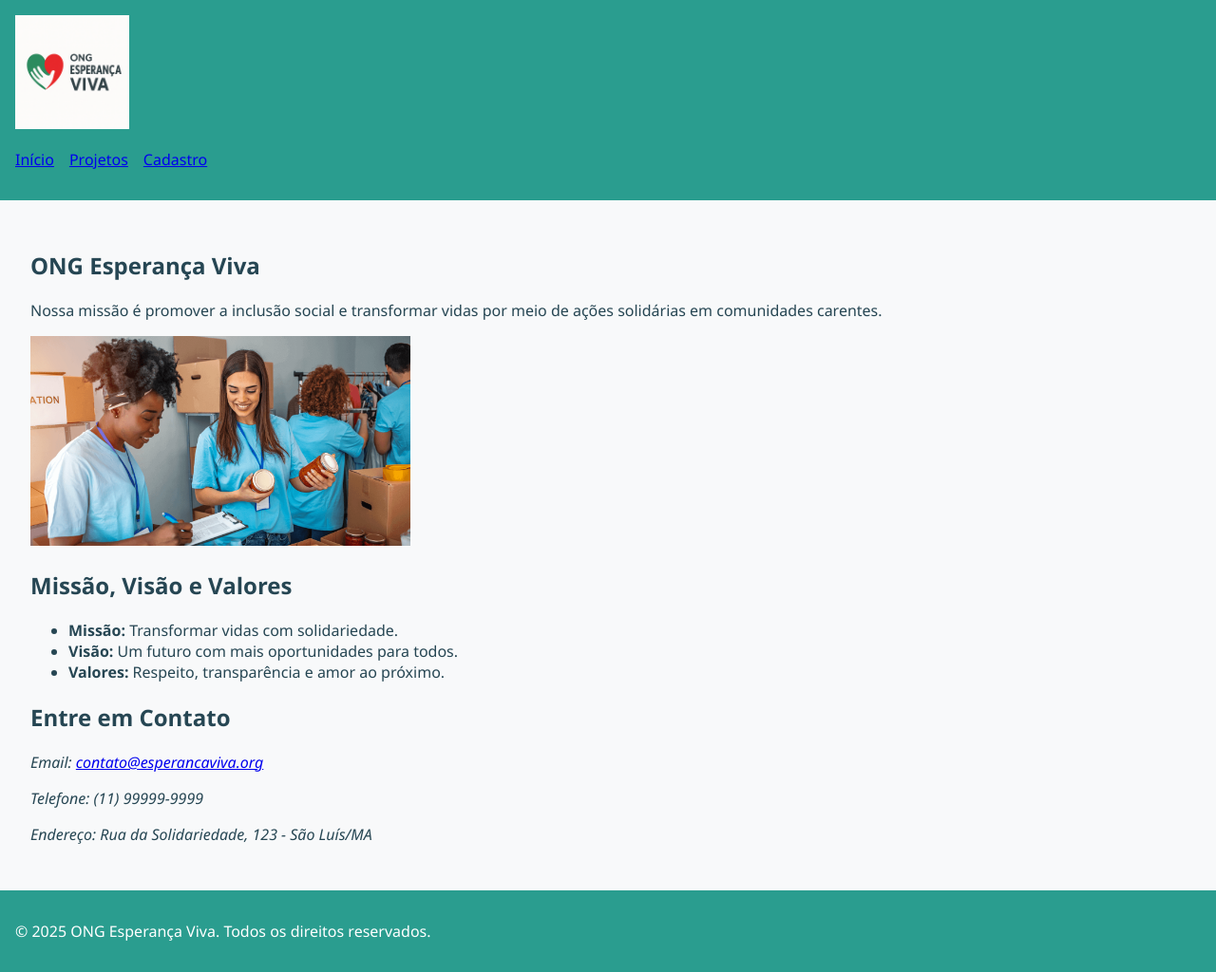
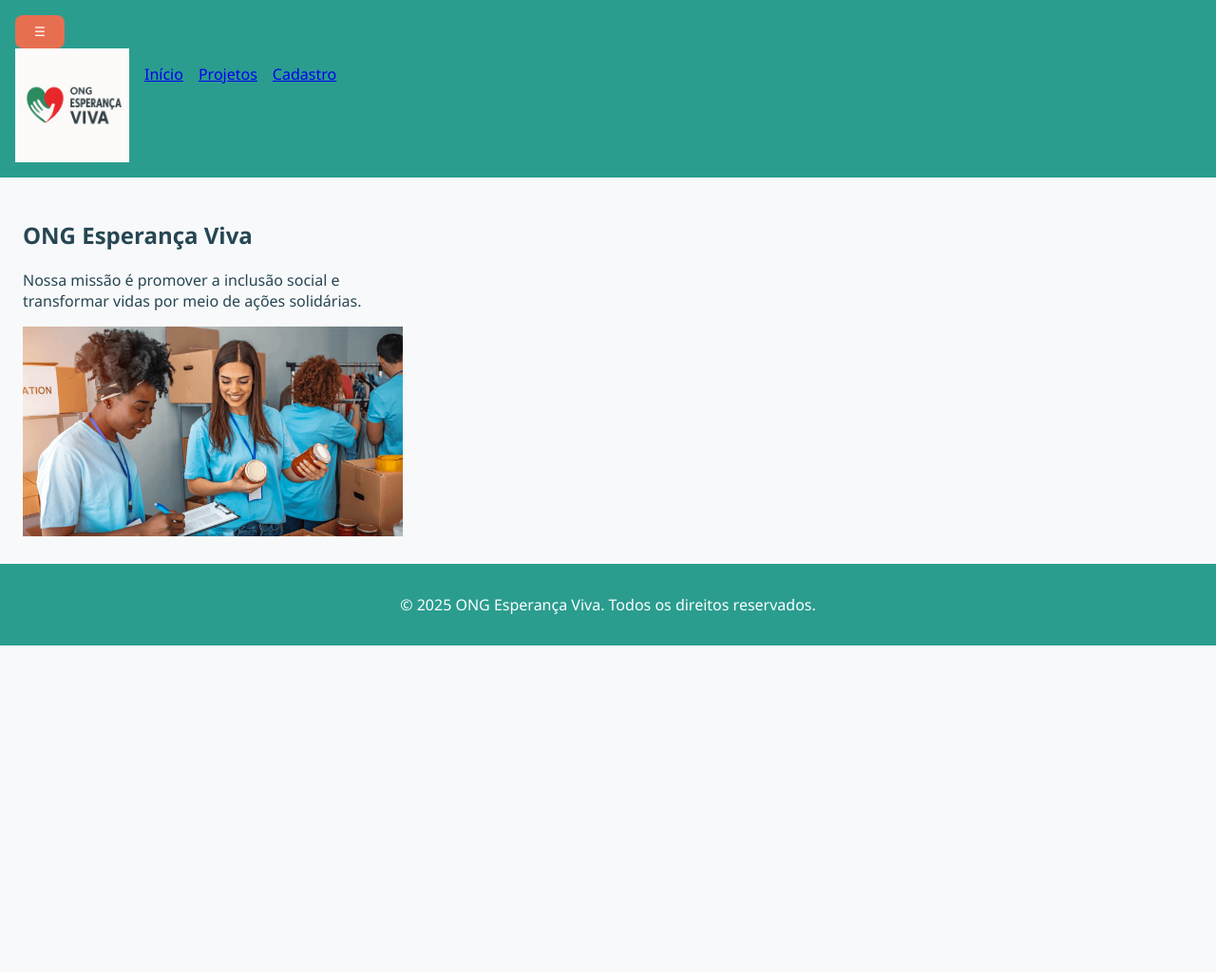
Before and after one commit to mjrdev/html-semantico, a plain HTML site: page index.html in a window 1280 px wide. Shown: the whole page at 95% size. After the commit the page ends 800 px from the top, so only its background shows below. Drawn offline with Linux system fonts and the light colour scheme.

Commit message:
adiciona dinamica com js

```diff
--- a/css/components.css
+++ b/css/components.css
@@ -36,3 +36,12 @@ input:focus {
   border-color: var(--cor-primaria);
   outline: none;
 }
+
+input.erro {
+  border-color: var(--cor-erro);
+  background: #ffe8e8;
+}
+.msg-erro {
+  color: var(--cor-erro);
+  font-size: 0.875rem;
+}
--- a/index.html
+++ b/index.html
@@ -1,56 +1,43 @@
 <!DOCTYPE html>
 <html lang="pt-BR">
 <head>
-  <meta charset="UTF-8">
-  <meta name="viewport" content="width=device-width, initial-scale=1.0">
-  <meta name="description" content="ONG Esperança Viva - Transformando vidas através da solidariedade.">
-  <link rel="stylesheet" href="css/base.css">
-  <link rel="stylesheet" href="css/layout.css">
-  <link rel="stylesheet" href="css/components.css">
-  <link rel="stylesheet" href="css/utilities.css">
+  <meta charset="UTF-8" />
+  <meta name="viewport" content="width=device-width, initial-scale=1.0" />
+  <meta name="description" content="ONG Esperança Viva - Transformando vidas através da solidariedade." />
+  <title>ONG Esperança Viva</title>
 
-  <title>ONG Esperança Viva</title>
+  <!-- CSS do design system -->
+  <link rel="stylesheet" href="css/base.css" />
+  <link rel="stylesheet" href="css/layout.css" />
+  <link rel="stylesheet" href="css/components.css" />
+  <link rel="stylesheet" href="css/utilities.css" />
 </head>
 <body>
+  <!-- Cabeçalho e navegação -->
   <header>
-    <img src="imagens/logo.png" alt="Logo da ONG Esperança Viva" width="120">
-    <nav>
-      <ul>
-        <li><a href="index.html">Início</a></li>
-        <li><a href="projetos.html">Projetos</a></li>
-        <li><a href="cadastro.html">Cadastro</a></li>
-      </ul>
-    </nav>
+    <div class="container row items-center justify-between">
+      <img src="imagens/logo.png" alt="Logo da ONG Esperança Viva" width="120" />
+      <nav aria-label="Menu principal">
+        <ul>
+          <li><a href="home.html" data-route="home">Início</a></li>
+          <li><a href="projetos.html" data-route="projetos">Projetos</a></li>
+          <li><a href="cadastro.html" data-route="cadastro">Cadastro</a></li>
+        </ul>
+      </nav>
+    </div>
   </header>
 
-  <main>
-    <section>
-      <h1>ONG Esperança Viva</h1>
-      <p>Nossa missão é promover a inclusão social e transformar vidas por meio de ações solidárias em comunidades carentes.</p>
-      <img src="imagens/voluntarios.png" alt="Voluntários da ONG em ação" width="400">
-    </section>
-
-    <section>
-      <h2>Missão, Visão e Valores</h2>
-      <ul>
-        <li><strong>Missão:</strong> Transformar vidas com solidariedade.</li>
-        <li><strong>Visão:</strong> Um futuro com mais oportunidades para todos.</li>
-        <li><strong>Valores:</strong> Respeito, transparência e amor ao próximo.</li>
-      </ul>
-    </section>
-
-    <section>
-      <h2>Entre em Contato</h2>
-      <address>
-        <p>Email: <a href="mailto:contato@esperancaviva.org">contato@esperancaviva.org</a></p>
-        <p>Telefone: (11) 99999-9999</p>
-        <p>Endereço: Rua da Solidariedade, 123 - São Luís/MA</p>
-      </address>
-    </section>
+  <!-- Área principal onde o JS insere o conteúdo -->
+  <main id="conteudo" class="container p-3">
+    <noscript>Ative o JavaScript para visualizar o conteúdo completo.</noscript>
   </main>
 
-  <footer>
+  <!-- Rodapé -->
+  <footer class="text-center p-2">
     <p>&copy; 2025 ONG Esperança Viva. Todos os direitos reservados.</p>
   </footer>
+
+  <!-- Scripts JS (módulos) -->
+  <script type="module" src="js/main.js"></script>
 </body>
 </html>
--- /dev/null
+++ b/js/formValidator.js
@@ -0,0 +1,28 @@
+export function formValidator() {
+  const form = document.querySelector("#formCadastro");
+  if (!form) return;
+
+  form.addEventListener("submit", (e) => {
+    e.preventDefault();
+    let valid = true;
+
+    form.querySelectorAll("input[required]").forEach(input => {
+      const error = input.nextElementSibling;
+      if (input.value.trim() === "" || !input.checkValidity()) {
+        input.classList.add("erro");
+        if (error && error.classList.contains("msg-erro")) error.remove();
+        input.insertAdjacentHTML("afterend", `<span class="msg-erro">Campo inválido!</span>`);
+        valid = false;
+      } else {
+        input.classList.remove("erro");
+        const old = input.parentNode.querySelector(".msg-erro");
+        if (old) old.remove();
+      }
+    });
+
+    if (valid) {
+      alert("Cadastro enviado com sucesso!");
+      form.reset();
+    }
+  });
+}
--- /dev/null
+++ b/js/main.js
@@ -0,0 +1,16 @@
+import { router } from "./router.js";
+
+document.addEventListener("DOMContentLoaded", () => {
+  // inicializa SPA
+  router();
+
+  // menu hambúrguer (mobile)
+  const btnMenu = document.createElement("button");
+  btnMenu.id = "menu-btn";
+  btnMenu.textContent = "☰";
+  document.querySelector("header").prepend(btnMenu);
+
+  btnMenu.addEventListener("click", () => {
+    document.querySelector("nav ul").classList.toggle("aberto");
+  });
+});
--- /dev/null
+++ b/js/router.js
@@ -0,0 +1,34 @@
+import { templates } from "./templates.js";
+import { formValidator } from "./formValidator.js";
+
+export function router() {
+  const links = document.querySelectorAll("nav a");
+  const main = document.querySelector("main");
+
+  function navigate(page) {
+    main.innerHTML = templates[page];
+    localStorage.setItem("lastPage", page);
+
+    // ativa validação se estiver no formulário
+    if (page === "cadastro") formValidator();
+  }
+
+  links.forEach(link => {
+    link.addEventListener("click", (e) => {
+      e.preventDefault();
+      const href = link.getAttribute("href").replace(".html", "");
+      navigate(href);
+      window.history.pushState({}, "", href);
+    });
+  });
+
+  // suporte ao botão Voltar/Avançar do navegador
+  window.addEventListener("popstate", () => {
+    const page = location.pathname.replace("/", "") || "index";
+    navigate(page);
+  });
+
+  // carrega última página visitada ou home
+  const last = localStorage.getItem("lastPage") || "home";
+  navigate(last);
+}
--- /dev/null
+++ b/js/templates.js
@@ -0,0 +1,38 @@
+export const templates = {
+  home: `
+    <section>
+      <h1>ONG Esperança Viva</h1>
+      <p>Nossa missão é promover a inclusão social e transformar vidas por meio de ações solidárias.</p>
+      <img src="imagens/voluntarios.png" alt="Voluntários da ONG" width="400">
+    </section>
+  `,
+  projetos: `
+    <section>
+      <h2>Projetos em Andamento</h2>
+      <article>
+        <h3>Projeto Alimentar com Amor</h3>
+        <p>Distribuição de cestas básicas e refeições.</p>
+      </article>
+      <article>
+        <h3>Educar para o Futuro</h3>
+        <p>Oficinas culturais e reforço escolar para crianças.</p>
+      </article>
+    </section>
+  `,
+  cadastro: `
+    <section>
+      <h2>Cadastro de Voluntário</h2>
+      <form id="formCadastro">
+        <label>Nome Completo:</label>
+        <input type="text" name="nome" required>
+        <label>Email:</label>
+        <input type="email" name="email" required>
+        <label>CPF:</label>
+        <input type="text" name="cpf" required pattern="\\d{3}\\.\\d{3}\\.\\d{3}-\\d{2}">
+        <label>Telefone:</label>
+        <input type="tel" name="telefone" required placeholder="(00) 00000-0000">
+        <button type="submit">Enviar Cadastro</button>
+      </form>
+    </section>
+  `
+};
```
